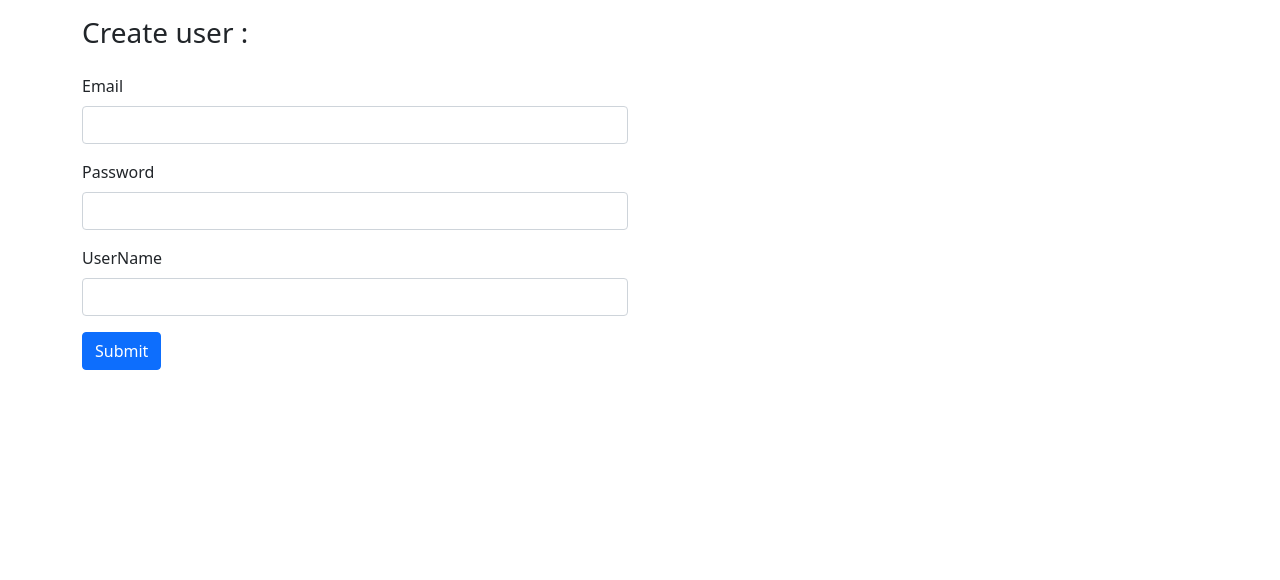
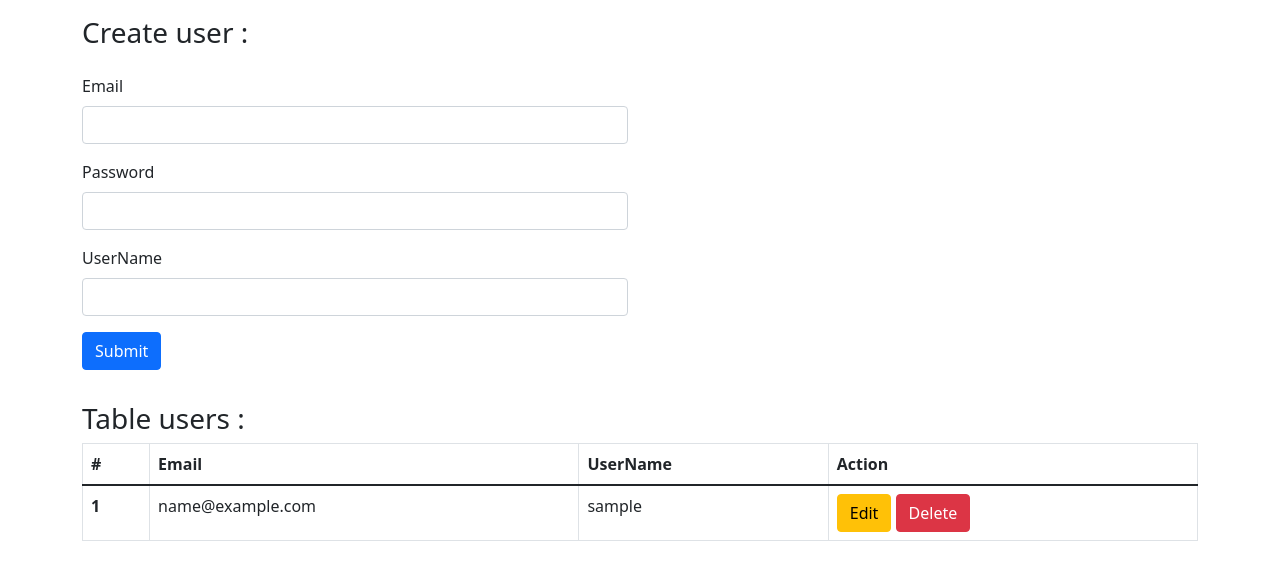
Before and after one commit to khanhbinh87/nodeJs, a Node server app: page /user in a window 1280 px wide. Shown: the top 580 px of the page. Run offline with Node 20, Linux system fonts and the light colour scheme; tables that the repository leaves empty or names only in its code hold one stand-in row (values such as "Sample post").

Commit message:
read user

```diff
--- a/package.json
+++ b/package.json
@@ -14,6 +14,7 @@
     "@babel/node": "^7.15.4",
     "@babel/preset-env": "^7.15.4",
     "bcryptjs": "2.4.3",
+    "bluebird": "3.7.2",
     "body-parser": "1.19.1",
     "dotenv": "10.0.0",
     "ejs": "3.1.6",
--- a/src/controller/userController.js
+++ b/src/controller/userController.js
@@ -1,10 +1,9 @@
+import userService from "../service/userService";
 
-import userService from '../service/userService'
+const UserController = async (req, res) => {
+  let userList = await userService.getUser();
 
-
-
-const UserController = (req, res) => {
-  return res.render("user.ejs");
+  return res.render("user.ejs", { userList });
 };
 const CreateUserController = (req, res) => {
   let email = req.body.email;
@@ -12,7 +11,6 @@ const CreateUserController = (req, res) => {
   let username = req.body.username;
 
   // userService.creatNewUser(email,password,username)
-  userService.getUser();
 
   return res.render("user.ejs");
 };
--- a/src/service/userService.js
+++ b/src/service/userService.js
@@ -1,35 +1,40 @@
 import bcrypt from "bcryptjs";
-import mysql from "mysql2";
+import mysql from "mysql2/promise";
+import bluebird from "bluebird";
 
 const salt = bcrypt.genSaltSync(10);
 const hasUserPassword = (password) => {
   return bcrypt.hashSync(password, salt);
+};
 
-};
-const connection = mysql.createConnection({
-  host: "localhost",
-  user: "root",
-  database: "jwt",
-});
+// query database
+
 const creatNewUser = (email, password, username) => {
   const hasPaswword = hasUserPassword(password);
-  connection.query(
-    "INSERT INTO users(email,password,username) VALUES (?,?,?)",
-    [email, hasPaswword, username],
-    function (err, results, fields) {
-      console.log(results);
-    }
-  );
+  //   connection.query(
+  //     "INSERT INTO users(email,password,username) VALUES (?,?,?)",
+  //     [email, hasPaswword, username],
+  //     function (err, results, fields) {
+  //       console.log(results);
+  //     }
+  //   );
 };
-const getUser = () =>{
-    connection.query(
-        "select * from users",
-        function (err, results, fields) {
-          console.log(results);
-        }
-      );
-}
+const getUser = async () => {
+  const connection = await mysql.createConnection({
+    host: "localhost",
+    user: "root",
+    database: "jwt",
+    Promise: bluebird,
+  });
+  try {
+    const [rows, fields] = await connection.execute("SELECT * FROM users");
+    return rows;
+  } catch (error) {
+    console.log(error);
+  }
+};
 
 module.exports = {
-  creatNewUser,getUser
+  creatNewUser,
+  getUser,
 };
--- a/src/views/user.ejs
+++ b/src/views/user.ejs
@@ -14,7 +14,8 @@
     <script src="https://cdn.jsdelivr.net/npm/bootstrap@5.1.3/dist/js/bootstrap.bundle.min.js"></script>
   </head>
   <body>
-    <div class="user-container container">
+    <div class="container">
+      <div class="user-container">
         <h3 class="pt-3">Create user :</h3>
         <form method="post" action="/users/create-user">
           <div class="row">
@@ -56,5 +57,32 @@
           </div>
         </form>
       </div>
+      <div class="table-user mt-3">
+        <h3>Table users :</h3>
+        <table class="table table-hover table-hover table-bordered">
+          <thead>
+            <tr>
+              <th scope="col">#</th>
+              <th scope="col">Email</th>
+              <th scope="col">UserName</th>
+              <th scope="col">Action</th>
+            </tr>
+          </thead>
+          <tbody>
+            <% userList.forEach(function(item,index){ %>
+            <tr>
+              <th scope="row"><%= index + 1%></th>
+              <td><%= item.email%></td>
+              <td><%= item.username%></td>
+              <td>
+                <button class="btn btn-warning">Edit</button>
+                <button class="btn btn-danger">Delete</button>
+              </td>
+            </tr>
+            <% }) %>
+          </tbody>
+        </table>
+      </div>
+    </div>
   </body>
 </html>
```
Also changed, not shown: 1 other file. Lines whose indentation alone changed are shown as unchanged.
